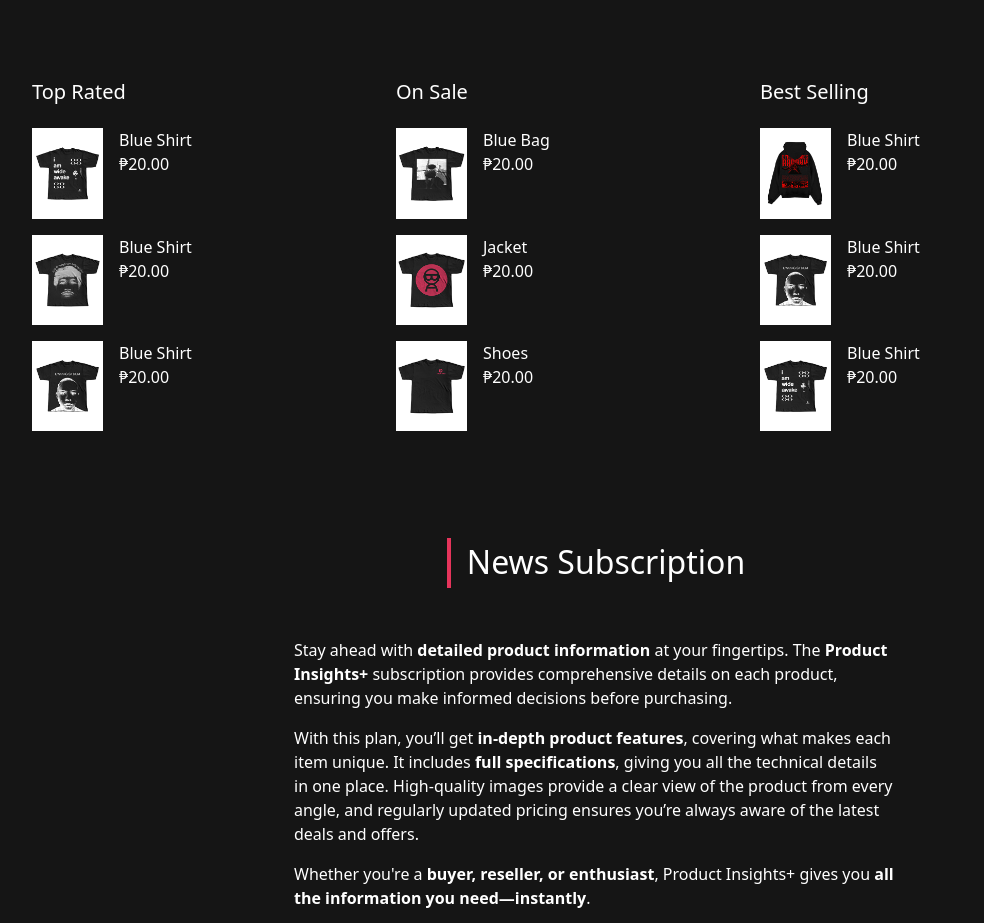
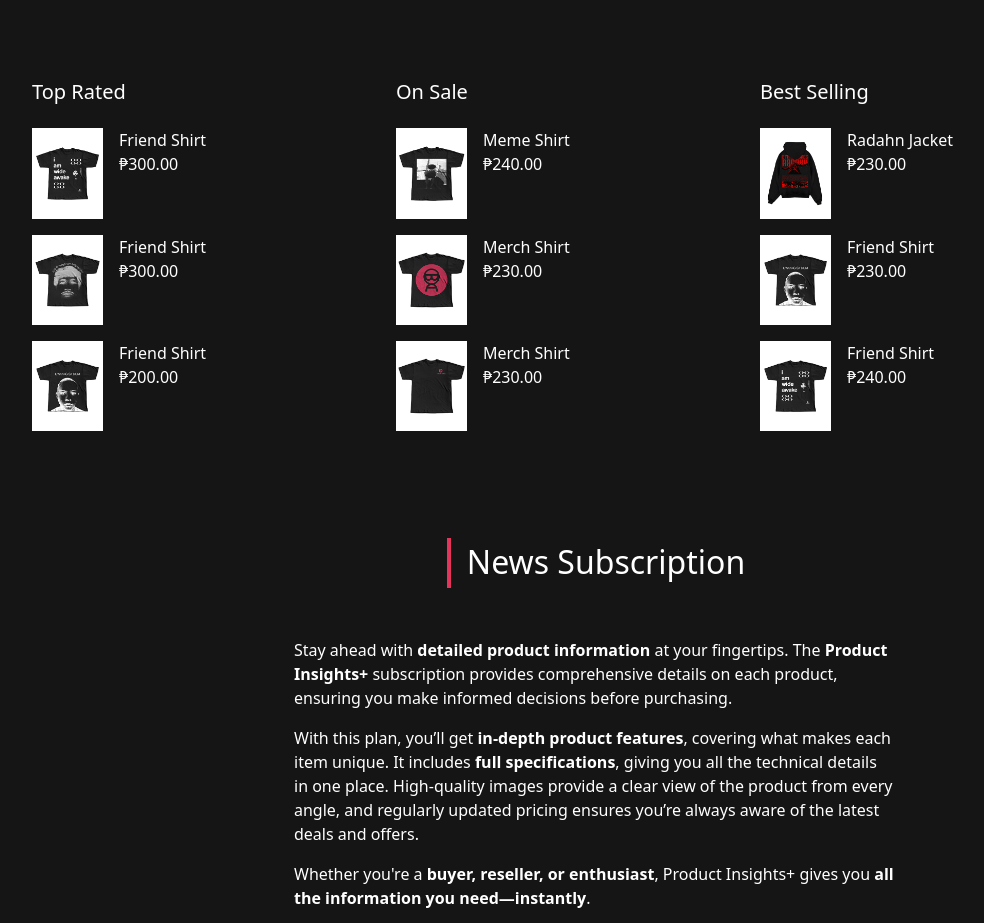
Before and after one commit to BowaGitHubbers/Online-Store-Balboa, a plain HTML site: page index.html in a window 1280 px wide. Shown: the part 4806-5729 px from the top of the page, without its empty margins (46-1030 px from the left). Drawn offline with nearby package versions, Linux system fonts and the light colour scheme; a script that the page names is missing; a web font is replaced by a local one.

Commit message:
Add files via upload

```diff
--- a/index.html
+++ b/index.html
@@ -564,8 +564,8 @@
                 class="img-fluid w-25 pe-3"
               />
               <div class="description">
-                <p class="mb-0">Blue Shirt</p>
-                <span>&#8369;20.00</span>
+                <p class="mb-0">Friend Shirt</p>
+                <span>&#8369;300.00</span>
               </div>
             </div>
             <div class="d-flex align-items-start justify-content-start">
@@ -575,8 +575,8 @@
                 class="img-fluid w-25 pe-3"
               />
               <div class="description">
-                <p class="mb-0">Blue Shirt</p>
-                <span>&#8369;20.00</span>
+                <p class="mb-0">Friend Shirt</p>
+                <span>&#8369;300.00</span>
               </div>
             </div>
             <div class="d-flex align-items-start justify-content-start">
@@ -586,8 +586,8 @@
                 class="img-fluid w-25 pe-3"
               />
               <div class="description">
-                <p class="mb-0">Blue Shirt</p>
-                <span>&#8369;20.00</span>
+                <p class="mb-0">Friend Shirt</p>
+                <span>&#8369;200.00</span>
               </div>
             </div>
           </div>
@@ -600,8 +600,8 @@
                 class="img-fluid w-25 pe-3"
               />
               <div class="description">
-                <p class="mb-0">Blue Bag</p>
-                <span>&#8369;20.00</span>
+                <p class="mb-0">Meme Shirt</p>
+                <span>&#8369;240.00</span>
               </div>
             </div>
             <div class="d-flex align-items-start justify-content-start">
@@ -611,8 +611,8 @@
                 class="img-fluid w-25 pe-3"
               />
               <div class="description">
-                <p class="mb-0">Jacket</p>
-                <span>&#8369;20.00</span>
+                <p class="mb-0">Merch Shirt</p>
+                <span>&#8369;230.00</span>
               </div>
             </div>
             <div class="d-flex align-items-start justify-content-start">
@@ -622,8 +622,8 @@
                 class="img-fluid w-25 pe-3"
               />
               <div class="description">
-                <p class="mb-0">Shoes</p>
-                <span>&#8369;20.00</span>
+                <p class="mb-0">Merch Shirt</p>
+                <span>&#8369;230.00</span>
               </div>
             </div>
           </div>
@@ -637,8 +637,8 @@
                 class="img-fluid w-25 pe-3"
               />
               <div class="description">
-                <p class="mb-0">Blue Shirt</p>
-                <span>&#8369;20.00</span>
+                <p class="mb-0">Radahn Jacket</p>
+                <span>&#8369;230.00</span>
               </div>
             </div>
             <div class="d-flex align-items-start justify-content-start">
@@ -648,8 +648,8 @@
                 class="img-fluid w-25 pe-3"
               />
               <div class="description">
-                <p class="mb-0">Blue Shirt</p>
-                <span>&#8369;20.00</span>
+                <p class="mb-0">Friend Shirt</p>
+                <span>&#8369;230.00</span>
               </div>
             </div>
             <div class="d-flex align-items-start justify-content-start">
@@ -659,8 +659,8 @@
                 class="img-fluid w-25 pe-3"
               />
               <div class="description">
-                <p class="mb-0">Blue Shirt</p>
-                <span>&#8369;20.00</span>
+                <p class="mb-0">Friend Shirt</p>
+                <span>&#8369;240.00</span>
               </div>
             </div>
           </div>
```
